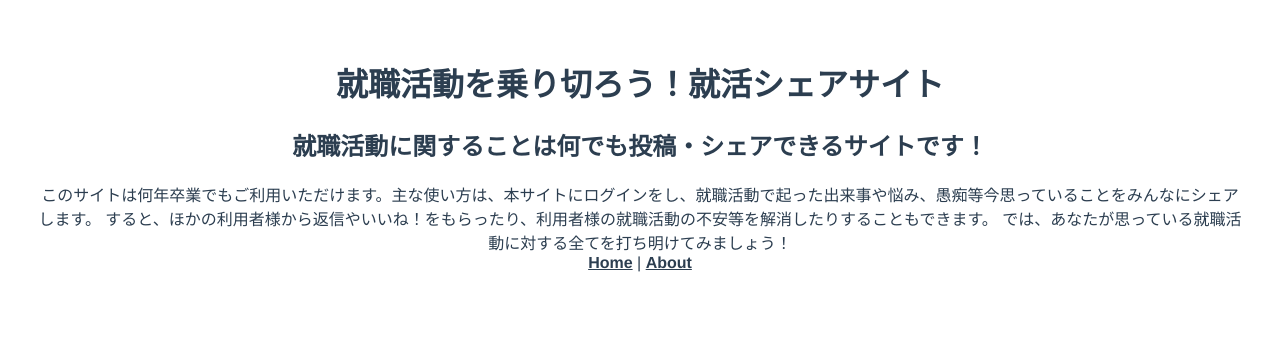
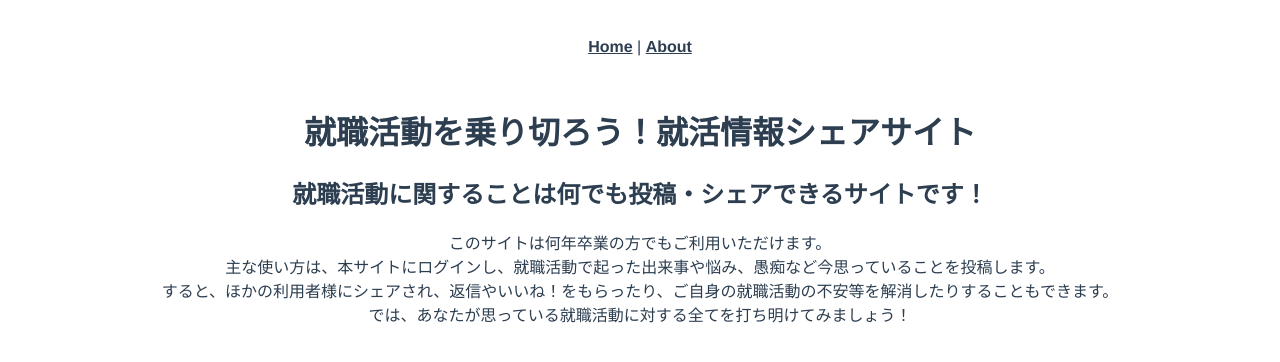
Before and after one commit to Peaches1423/peaches, a Vue app: page /home in a window 1280 px wide. Shown: the top 362 px of the page. Built offline with nearby package versions, Linux system fonts and the light colour scheme.

Commit message:
タイトルと説明ver2

```diff
--- a/src/App.vue
+++ b/src/App.vue
@@ -1,13 +1,6 @@
 <template>
   <div id="app">
     <div id="nav">
-      <h1>就職活動を乗り切ろう！就活シェアサイト</h1>
-      <h2>就職活動に関することは何でも投稿・シェアできるサイトです！</h2>
-      <div>
-        このサイトは何年卒業でもご利用いただけます。主な使い方は、本サイトにログインをし、就職活動で起った出来事や悩み、愚痴等今思っていることをみんなにシェアします。
-        すると、ほかの利用者様から返信やいいね！をもらったり、利用者様の就職活動の不安等を解消したりすることもできます。
-        では、あなたが思っている就職活動に対する全てを打ち明けてみましょう！
-      </div>
       <router-link to="/">Home</router-link> |
       <router-link to="/about">About</router-link>
     </div>
--- a/src/router/index.js
+++ b/src/router/index.js
@@ -7,6 +7,11 @@ Vue.use(VueRouter)
 const routes = [
   {
     path: "/",
+    name: "Home",
+    component: Home,
+  },
+  {
+    path: "/home",
     name: "Home",
     component: Home,
   },
--- a/src/views/Home.vue
+++ b/src/views/Home.vue
@@ -1,18 +1,23 @@
 <template>
   <div class="home">
-    <img alt="Vue logo" src="../assets/logo.png" />
-    <HelloWorld msg="Welcome to Your Vue.js App" />
+    <h1>就職活動を乗り切ろう！就活情報シェアサイト</h1>
+    <h2>就職活動に関することは何でも投稿・シェアできるサイトです！</h2>
+    <div>
+      このサイトは何年卒業の方でもご利用いただけます。<br />主な使い方は、本サイトにログインし、就職活動で起った出来事や悩み、愚痴など今思っていることを投稿します。
+      <br />すると、ほかの利用者様にシェアされ、返信やいいね！をもらったり、ご自身の就職活動の不安等を解消したりすることもできます。
+      <br />では、あなたが思っている就職活動に対する全てを打ち明けてみましょう！
+    </div>
   </div>
 </template>
 
 <script>
 // @ is an alias to /src
-import HelloWorld from "@/components/HelloWorld.vue"
+// import HelloWorld from "@/components/HelloWorld.vue"
 
 export default {
   name: "Home",
   components: {
-    HelloWorld,
+    // HelloWorld,
   },
 }
 </script>
```
